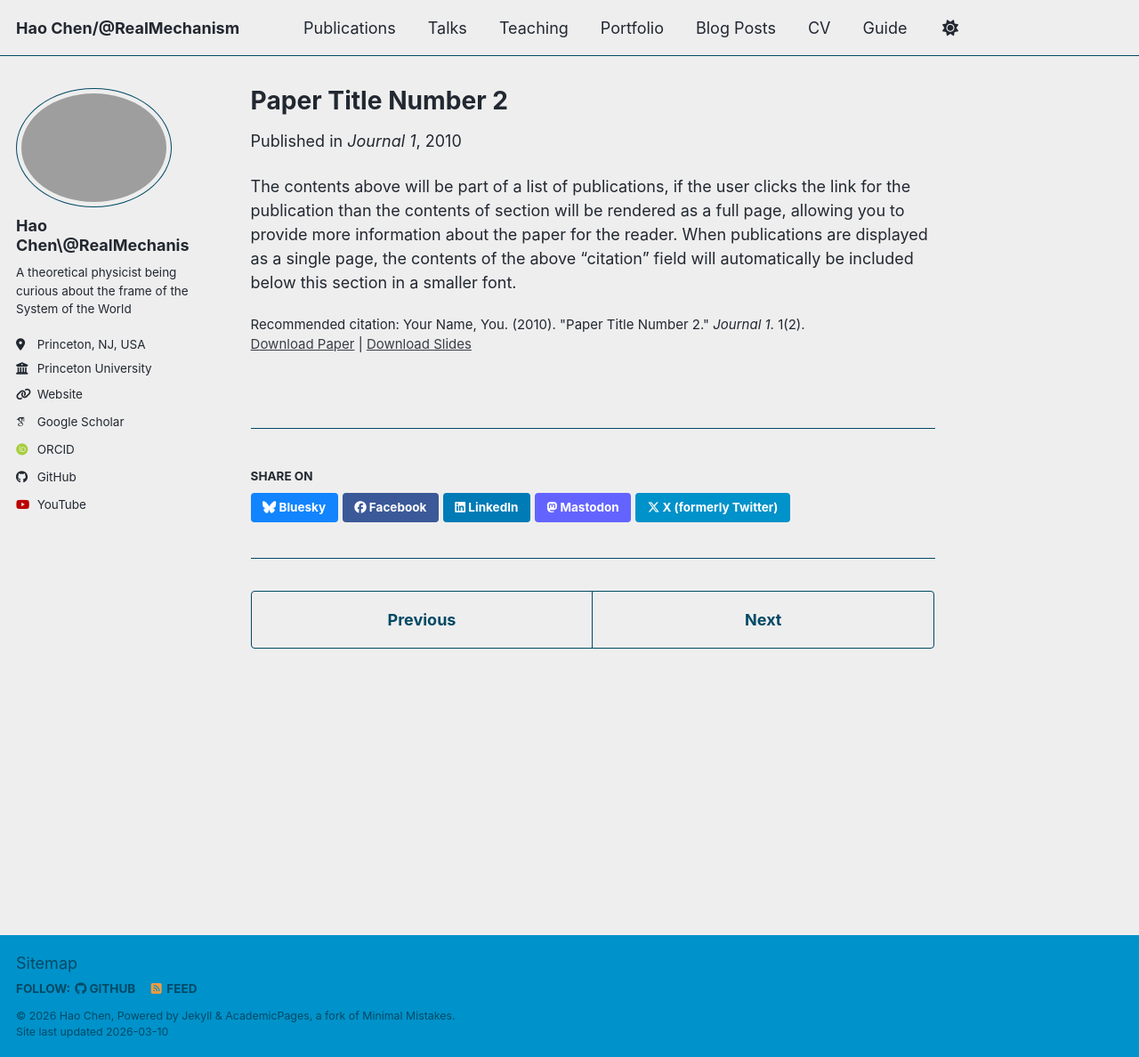
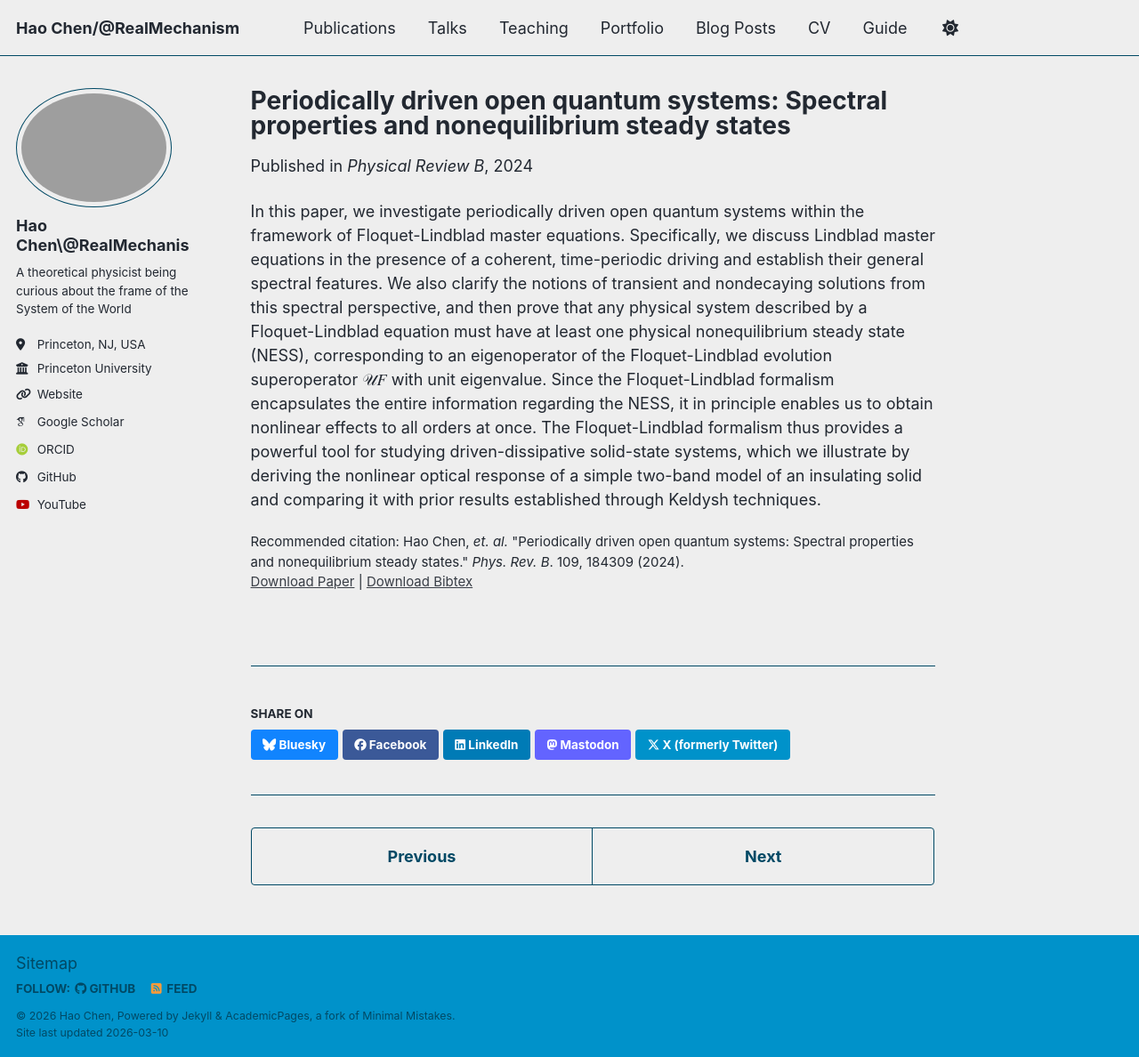
Before and after one commit to HCPrince/HCPrince.github.io, a Jekyll site: the page built from _publications/2010-10-01-paper-title-number-2.md, in a window 1280 px wide and 1188 px high. Shown: the whole window at 89% size. Built offline with Jekyll 4.4.1, drawn with Linux system fonts in a browser that asks for light colours; some web fonts are replaced; a script bundle is joined from its source files by our own code; library files that are not in the unit come from our copies.

Commit message:
Revise publication details for quantum systems paper
Updated the title, excerpt, date, venue, paper URL, bibtex URL, and citation for the publication. Added a detailed description of the paper's content and findings.

```diff
--- a/_publications/2010-10-01-paper-title-number-2.md
+++ b/_publications/2010-10-01-paper-title-number-2.md
@@ -1,14 +1,14 @@
 ---
-title: "Paper Title Number 2"
+title: "Periodically driven open quantum systems: Spectral properties and nonequilibrium steady states"
 collection: publications
 category: manuscripts
 permalink: /publication/2010-10-01-paper-title-number-2
-excerpt: 'This paper is about the number 2. The number 3 is left for future work.'
-date: 2010-10-01
-venue: 'Journal 1'
-slidesurl: 'https://academicpages.github.io/files/slides2.pdf'
-paperurl: 'https://academicpages.github.io/files/paper2.pdf'
-citation: 'Your Name, You. (2010). &quot;Paper Title Number 2.&quot; <i>Journal 1</i>. 1(2).'
+excerpt: 'This paper contains a series of mathematical proofs about the spectral properties of periodically driven open quantum systems. '
+date: 2024-05-17
+venue: 'Physical Review B'
+paperurl: 'https://journals.aps.org/prb/abstract/10.1103/PhysRevB.109.184309'
+bibtexurl: 'https://arxiv.org/abs/2401.00131'
+citation: 'Hao Chen, <i>et. al. </i> &quot;Periodically driven open quantum systems: Spectral properties and nonequilibrium steady states.&quot; <i>Phys. Rev. B</i>. 109, 184309 (2024).'
 ---
 
-The contents above will be part of a list of publications, if the user clicks the link for the publication than the contents of section will be rendered as a full page, allowing you to provide more information about the paper for the reader. When publications are displayed as a single page, the contents of the above "citation" field will automatically be included below this section in a smaller font.
+In this paper, we investigate periodically driven open quantum systems within the framework of Floquet-Lindblad master equations. Specifically, we discuss Lindblad master equations in the presence of a coherent, time-periodic driving and establish their general spectral features. We also clarify the notions of transient and nondecaying solutions from this spectral perspective, and then prove that any physical system described by a Floquet-Lindblad equation must have at least one physical nonequilibrium steady state (NESS), corresponding to an eigenoperator of the Floquet-Lindblad evolution superoperator 𝒰𝐹 with unit eigenvalue. Since the Floquet-Lindblad formalism encapsulates the entire information regarding the NESS, it in principle enables us to obtain nonlinear effects to all orders at once. The Floquet-Lindblad formalism thus provides a powerful tool for studying driven-dissipative solid-state systems, which we illustrate by deriving the nonlinear optical response of a simple two-band model of an insulating solid and comparing it with prior results established through Keldysh techniques.
```
